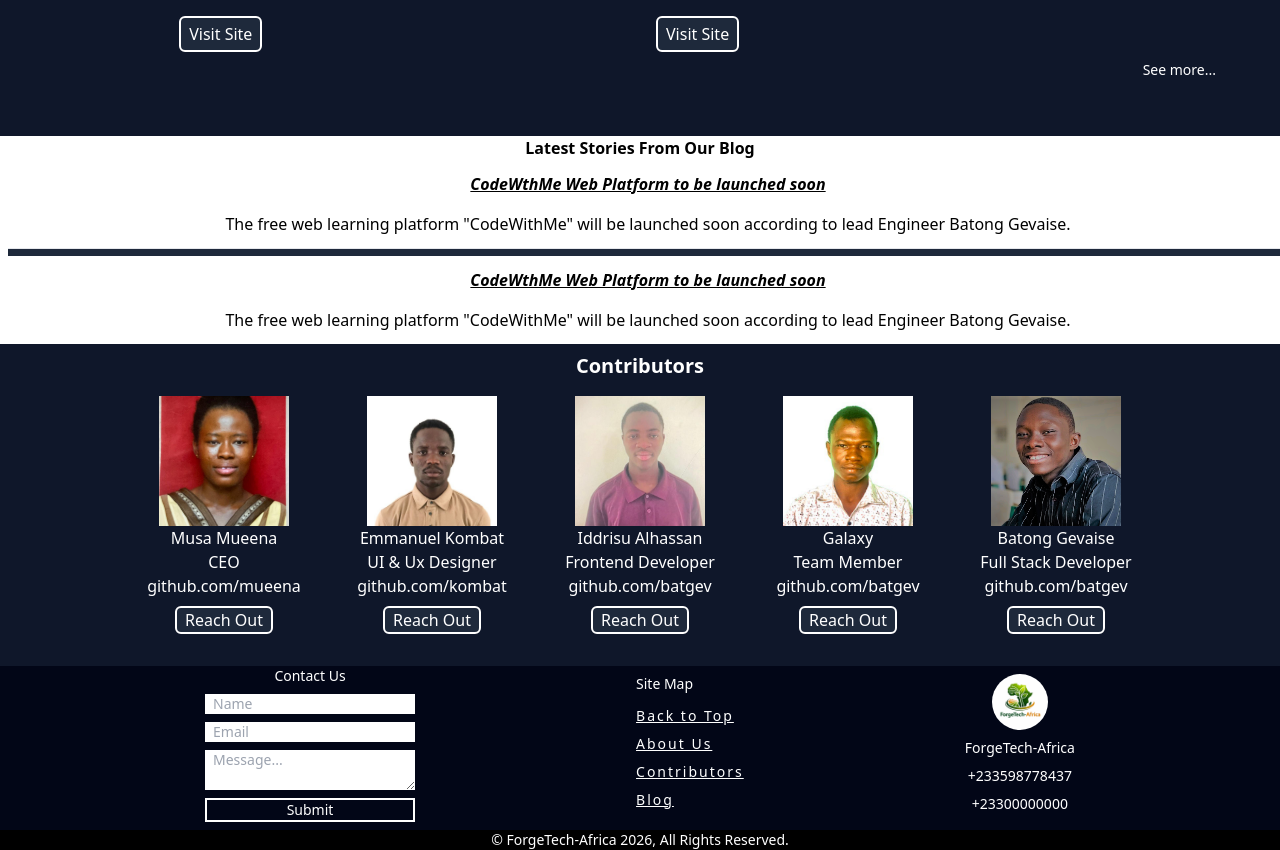
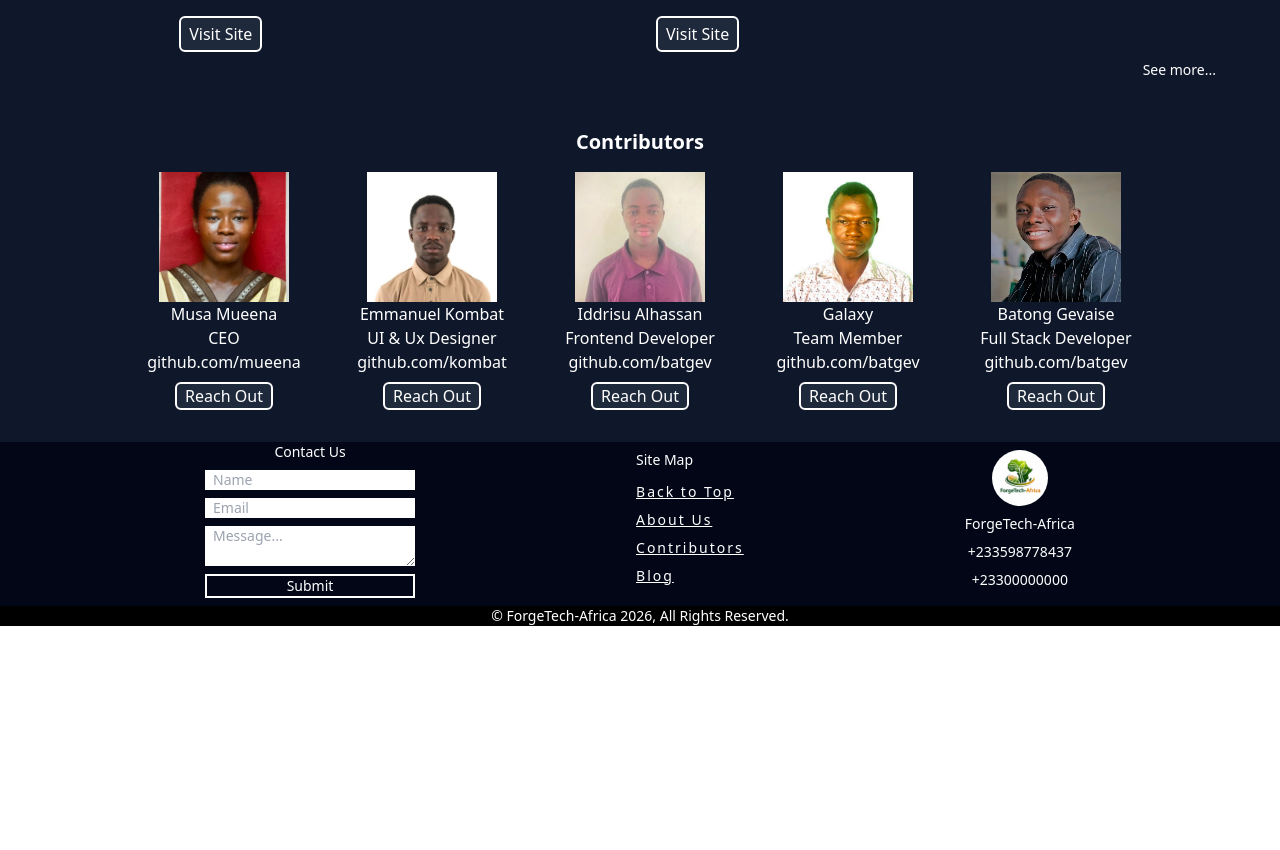
Before and after one commit to batgev/forgetech-africa, a React (Vite) app in the folder frontend/: page / in a window 1280 px wide. Shown: the part 1360-2210 px from the top of the page. After the commit the page ends 1986 px from the top, so only its background shows below. Built offline with nearby package versions, Linux system fonts and the light colour scheme; no server answers.

Commit message:
Remove blog section from LandingPage component
Removed blog section and its related inView hook.

```diff
--- a/frontend/src/LandingPage.jsx
+++ b/frontend/src/LandingPage.jsx
@@ -32,10 +32,7 @@
     triggerOnce: true,
   });
 
-  const { ref: blogpostsRef, inView: blogpostsInView } = useInView({
-    threshold: 0.1,
-    triggerOnce: true,
-  });
+
 
   return (
     <div
@@ -295,41 +292,7 @@
             <span>See more...</span>
           </div>
         </div>
-        {/*blog  section */}
-        <div
-          id="blog"
-          ref={blogpostsRef}
-          className={` bg-white text-black w-screen flex flex-col items-center transition-all duration-700 ease-out ${
-            blogpostsInView
-              ? "opacity-100 translate-y-10"
-              : "opacity-0 translate-y-0"
-          }`}
-        >
-          <h3 className="font-bold">Latest Stories From Our Blog</h3>
-          <div className="w-[100%] flex  flex-col items-center flex-wrap gap-2 p-2 leading-loose">
-            {/*blog1 */}
-            <div className="flex flex-col gap-2 items-center pl-2 md:pl-0">
-              <h4 className="underline font-bold">
-                <em> CodeWthMe Web Platform to be launched soon</em>
-              </h4>
-              <article>
-                The free web learning platform "CodeWithMe" will be launched
-                soon according to lead Engineer Batong Gevaise.
-              </article>
-            </div>
-            <hr className="w-[100vw] h-2 bg-slate-800" />
-            {/*blog 2*/}
-            <div className="flex flex-col gap-2 items-center pl-2 md:pl-0">
-              <h4 className="underline font-bold">
-                <em> CodeWthMe Web Platform to be launched soon</em>
-              </h4>
-              <article>
-                The free web learning platform "CodeWithMe" will be launched
-                soon according to lead Engineer Batong Gevaise.
-              </article>
-            </div>
-          </div>
-        </div>
+
         {/*contributors section */}
         <div
           id="contributors"
```
